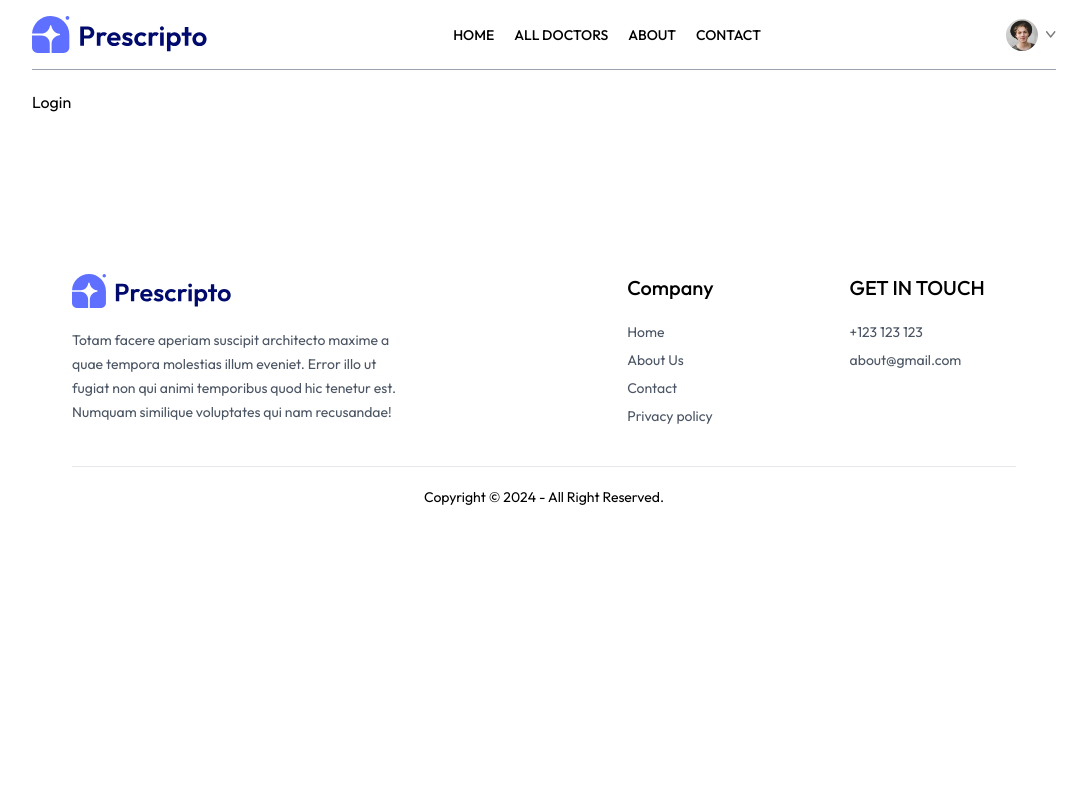
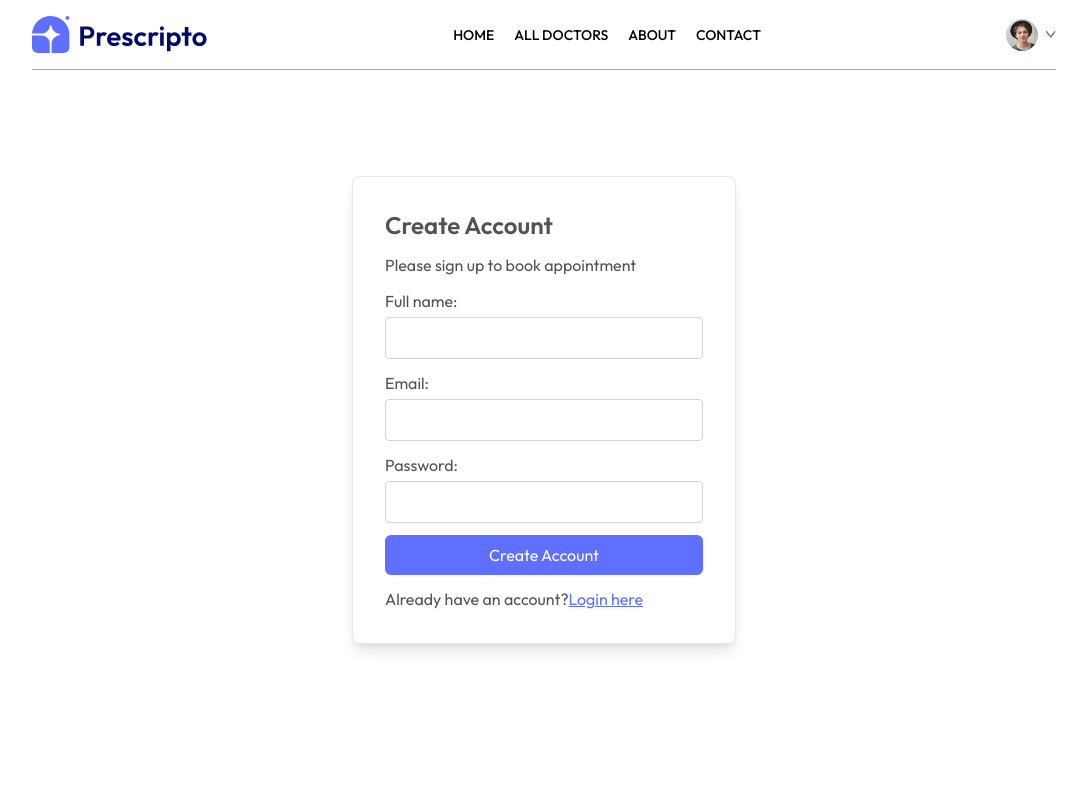
Before and after one commit to devanhdq/appointment-mern-app, a React (Vite) app in the folder frontend/: page /login in a window 1280 px wide. Shown: the top 800 px of the page, without its empty margins (96-1183 px from the left). Built offline with nearby package versions, Linux system fonts and the light colour scheme.

Commit message:
create Login page

```diff
--- a/frontend/src/pages/Login.jsx
+++ b/frontend/src/pages/Login.jsx
@@ -1,9 +1,86 @@
-import React from 'react'
+import { useState } from "react";
 
 const Login = () => {
+  const [state, setState] = useState("Sign Up");
+
+  const [email, setEmail] = useState("");
+  const [password, setPassword] = useState("");
+  const [name, setName] = useState("");
+
+  const onSubmitHandler = async (e) => {
+    e.preventDefault();
+  };
   return (
-    <div>Login</div>
-  )
-}
+    <form className="min-h-[80vh] flex items-center" onSubmit={onSubmitHandler}>
+      <div className="flex flex-col gap-3 m-auto items-start p-8 min-w-[340px] sm:min-w-96 border rounded-lg text-zinc-600 shadow-lg ">
+        <p className="text-2xl font-semibold">
+          {state === "Sign Up" ? "Create Account" : "Login"}
+        </p>
+        <p className="">
+          Please {state === "Sign Up" ? "sign up" : "login"} to book appointment
+        </p>
+        {state === "Sign Up" && (
+          <div className="w-full">
+            <p className="">Full name: </p>
+            <input
+              type="text"
+              onChange={(e) => setName(e.target.value)}
+              value={name}
+              className="border border-zinc-300 rounded w-full p-2 mt-1"
+            />
+          </div>
+        )}
 
-export default Login
+        <div className="w-full">
+          <p className="">Email: </p>
+          <input
+            type="text"
+            onChange={(e) => setEmail(e.target.value)}
+            value={email}
+            className="border border-zinc-300 rounded w-full p-2 mt-1"
+          />
+        </div>
+
+        <div className="w-full">
+          <p className="">Password: </p>
+          <input
+            type="password"
+            onChange={(e) => setPassword(e.target.value)}
+            value={password}
+            className="border border-zinc-300 rounded w-full p-2 mt-1"
+          />
+        </div>
+        <button className="bg-primary text-white w-full py-2 rounded-md text-base">
+          {state === "Sign Up" ? "Create Account" : "Login"}
+        </button>
+        {state === "Sign Up" ? (
+          <p className="">
+            Already have an account?
+            <span
+              onClick={() => {
+                setState("Login");
+              }}
+              className="cursor-pointer text-primary underline"
+            >
+              Login here
+            </span>
+          </p>
+        ) : (
+          <p className="">
+            Create a new account?
+            <span
+              onClick={() => {
+                setState("Sign Up");
+              }}
+              className="cursor-pointer text-primary underline"
+            >
+              Click here
+            </span>
+          </p>
+        )}
+      </div>
+    </form>
+  );
+};
+
+export default Login;
```
Also changed, not shown: 1 other file (tests, documents, lock files or other folders).
